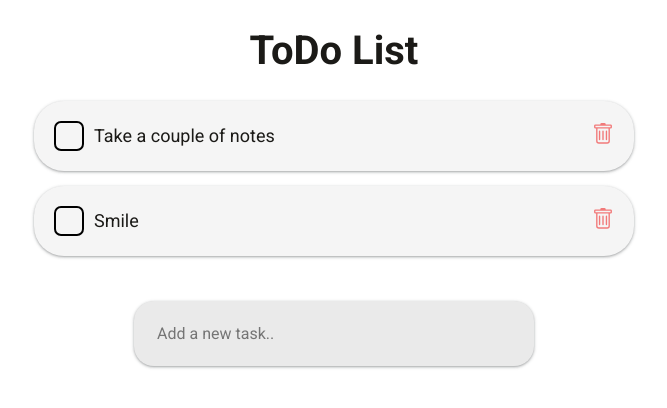
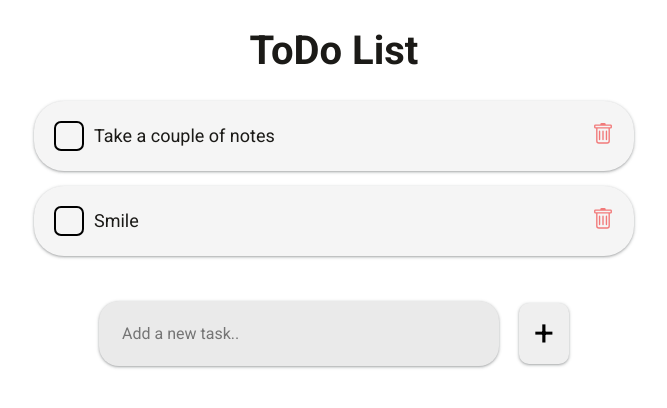
Before and after one commit to ww-side/my-todos, a React (Create React App) app: page / in a window 1280 px wide. Shown: the top 408 px of the page, without its empty margins (306-973 px from the left). Built offline with nearby package versions, Linux system fonts and the light colour scheme.

Commit message:
added 'AddButton' for 'CreateTodoField'

```diff
--- /dev/null
+++ b/src/components/UI/AddButton/AddButton.jsx
@@ -0,0 +1,13 @@
+import React from 'react';
+import classes from './AddButton.module.scss';
+
+const AddButton = ({addTodo, title}) => {
+
+  return (
+    <button className={classes.AddButton} onClick={() => addTodo(title)}>
+      +
+    </button>
+  );
+};
+
+export default AddButton;
--- /dev/null
+++ b/src/components/UI/AddButton/AddButton.module.scss
@@ -0,0 +1,8 @@
+.AddButton {
+  border: none;
+  cursor: pointer;
+  border-radius: 10px;
+  font-size: 35px;
+  padding: 10px 15px;
+  box-shadow: rgba(60, 64, 67, 0.3) 0 1px 2px 0, rgba(60, 64, 67, 0.15) 0 1px 3px 1px;
+}
--- a/src/components/UI/CreateTodoField/CreateTodoField.jsx
+++ b/src/components/UI/CreateTodoField/CreateTodoField.jsx
@@ -1,15 +1,24 @@
 import React, {useState} from 'react';
 import classes from './CreateTodoField.module.scss'
+import AddButton from "../AddButton/AddButton";
 
 const CreateTodoField = ({setTodos}) => {
   const [title, setTitle] = useState('');
 
+  const checkEmptyField = (title, setTodos) => {
+    if (title.length === 0) {
+      return alert('Fill in the field with the task');
+    } else {
+      setTodos(item => [{
+        id: new Date(),
+        title,
+        isCompleted: false
+      }, ...item]);
+    }
+  };
+
   const addTodo = title => {
-    setTodos(prev => [{
-      id: new Date(),
-      title,
-      isCompleted: false
-    }, ...prev]);
+    checkEmptyField(title, setTodos);
     setTitle('');
   };
 
@@ -20,8 +29,8 @@ const CreateTodoField = ({setTodos}) => {
         placeholder='Add a new task..'
         onChange={event => setTitle(event.target.value)}
         value={title}
-        onKeyPress={event => event.key === 'Enter' && addTodo(title)}
       />
+      <AddButton addTodo={() => addTodo(title)}/>
     </div>
   );
 };
--- a/src/components/UI/CreateTodoField/CreateTodoField.module.scss
+++ b/src/components/UI/CreateTodoField/CreateTodoField.module.scss
@@ -2,6 +2,7 @@
   display: flex;
   align-items: center;
   justify-content: center;
+  gap: 20px;
   input {
     width: 400px;
     margin-top: 30px;
```
